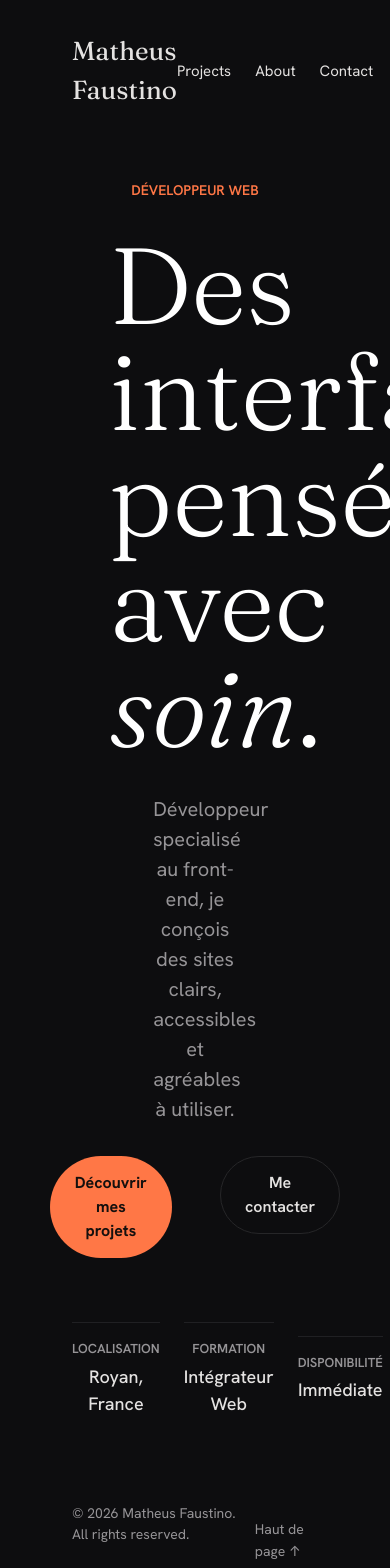
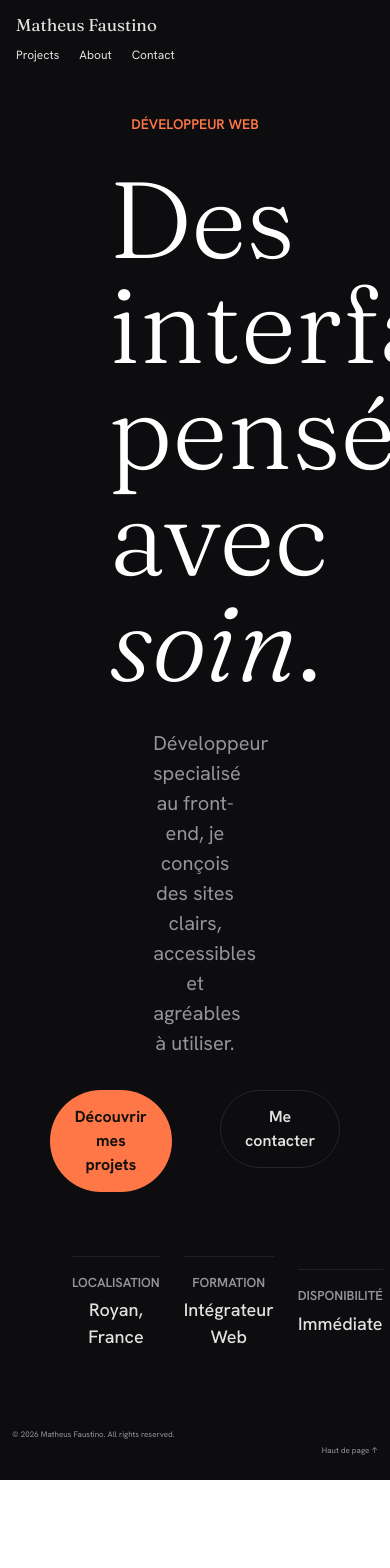
Before and after one commit to MNynee/portfolio, a React (Vite) app: page / in a window 390 px wide. Shown: the top 1568 px of the page. After the commit the page ends 1480 px from the top, so only its background shows below. Built offline with nearby package versions, Linux system fonts and the light colour scheme.

Commit message:
add responsive for header and footer

```diff
--- a/src/components/Footer/index.jsx
+++ b/src/components/Footer/index.jsx
@@ -1,6 +1,6 @@
 const Footer = () => {
   return (
-    <footer className="flex justify-between px-18 py-8 text-[14px] text-secondary-text">
+    <footer className="flex justify-between px-3 py-6 xl:px-18 xl:py-8 text-[8px] xl:text-[14px] text-secondary-text">
         <div>
             <p>&copy; {new Date().getFullYear()} Matheus Faustino. All rights reserved.</p>
         </div>
--- a/src/components/Header/index.jsx
+++ b/src/components/Header/index.jsx
@@ -1,10 +1,10 @@
 const Header = () => {
   return (
-    <header className="flex justify-between items-center px-18 py-8" id="header">
-      <div className="text-[26px] font-fraunces">Matheus Faustino</div>
+    <header className="flex flex-col gap-2 px-4 py-3 xl:flex-row xl:justify-between xl:items-center xl:px-18 xl:py-8" id="header">
+      <div className="text-[17px] xl:text-[26px] font-fraunces">Matheus Faustino</div>
       <div>
         <nav>
-          <ul className="flex gap-x-6 text-[15px]">
+          <ul className="flex gap-x-5 xl:gap-x-6 text-[12px] xl:text-[15px]">
             <li>
               <a href="#projects">Projects</a>
             </li>
```
